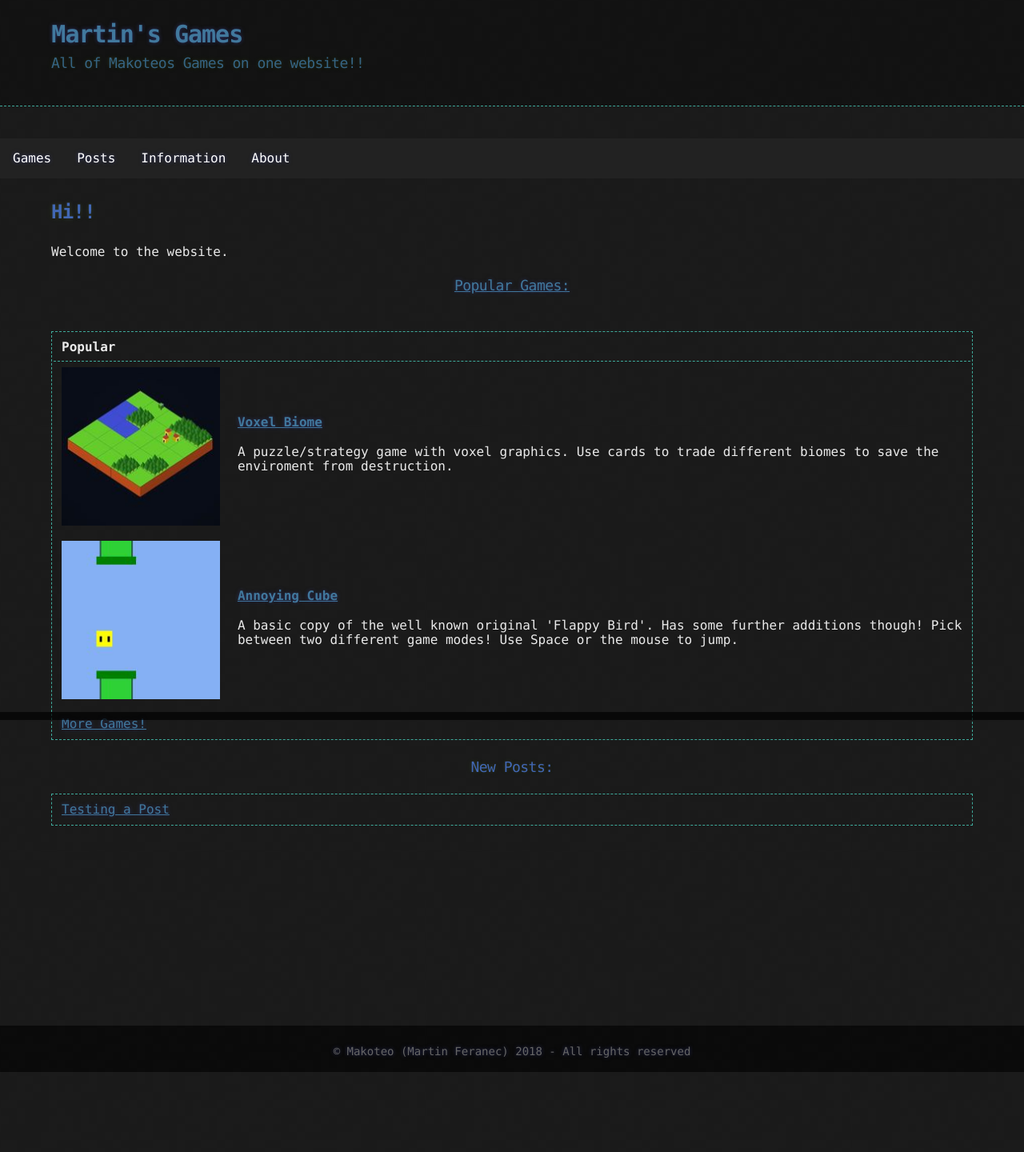
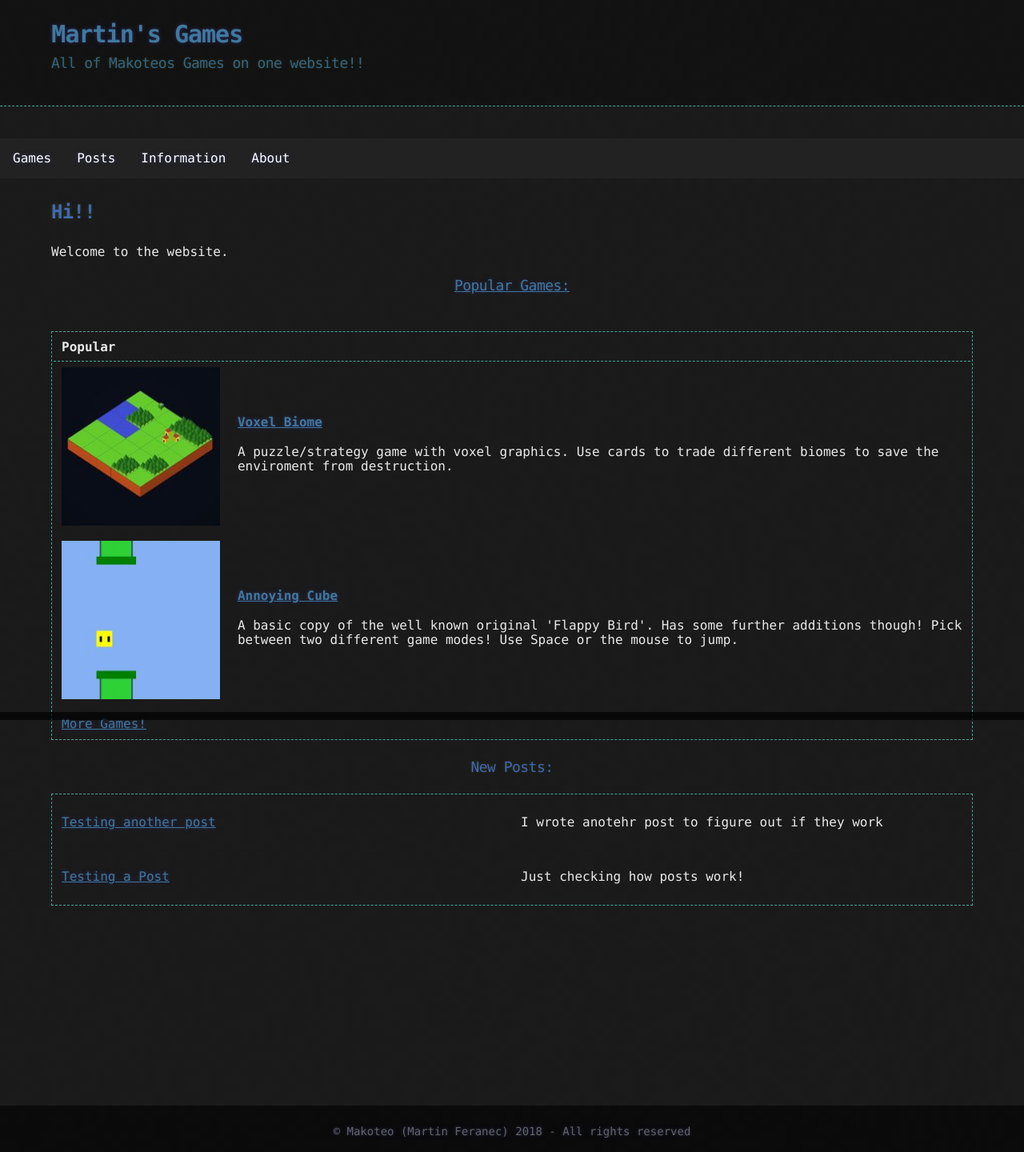
Before and after one commit to makoteo/blog, a Jekyll site: the page built from index.md, in a window 1280 px wide. Shown: the whole page at 80% size. Built offline with Jekyll 4.4.1, drawn with Linux system fonts in a browser that asks for light colours; before the commit the page ends 1340 px from its top, so only the background shows below that.

Commit message:
Done for the day

```diff
--- a/_games/voxel-biome/tmp.js
+++ b/_games/voxel-biome/tmp.js
@@ -444,9 +444,9 @@ var oilRigDesc1 = "They're taking";
 var oilRigDesc2 = "the seas too!";
 var oilRigDesc3 = "More pollution!!";
 
-var desertFactoryDesc1 = "They're taking";
-var desertFactoryDesc2 = "the deserts as";
-var desertFactoryDesc3 = "well?!";
+var desertFactoryDesc1 = "Apparently they";
+var desertFactoryDesc2 = "make rocket parts.";
+var desertFactoryDesc3 = "More Pollution!";
 
 var forestFactoryDesc1 = "No no no...";
 var forestFactoryDesc2 = "This is getting";
--- /dev/null
+++ b/_posts/2018-07-23-second-test-post.md
@@ -0,0 +1,14 @@
+---
+layout: post
+title:  "Testing another post"
+date:   2018-07-23 20:04:00 -0600
+category: test
+author: Martin Feranec
+tags: test_post
+---
+
+I wrote anotehr post to figure out if they work
+
+But I think they should.
+
+If they don't, that's going to be a little dissaponting.
--- a/index.md
+++ b/index.md
@@ -119,6 +119,7 @@ document.addEventListener("click", closeAllSelect);
   {% for post in site.posts %}
     <tr>
       <td><a href="/blog{{ post.url }}">{{ post.title }}</a></td>
+      <td>{{ post.excerpt }}</td>
     </tr>
   {% endfor %}
 </table>
--- a/posts.md
+++ b/posts.md
@@ -13,6 +13,7 @@ title: Games
   {% for post in site.posts %}
     <tr>
       <td><a href="/blog{{ post.url }}">{{ post.title }}</a></td>
+      <td>{{ post.excerpt }}</td>
     </tr>
   {% endfor %}
 </table>
```
